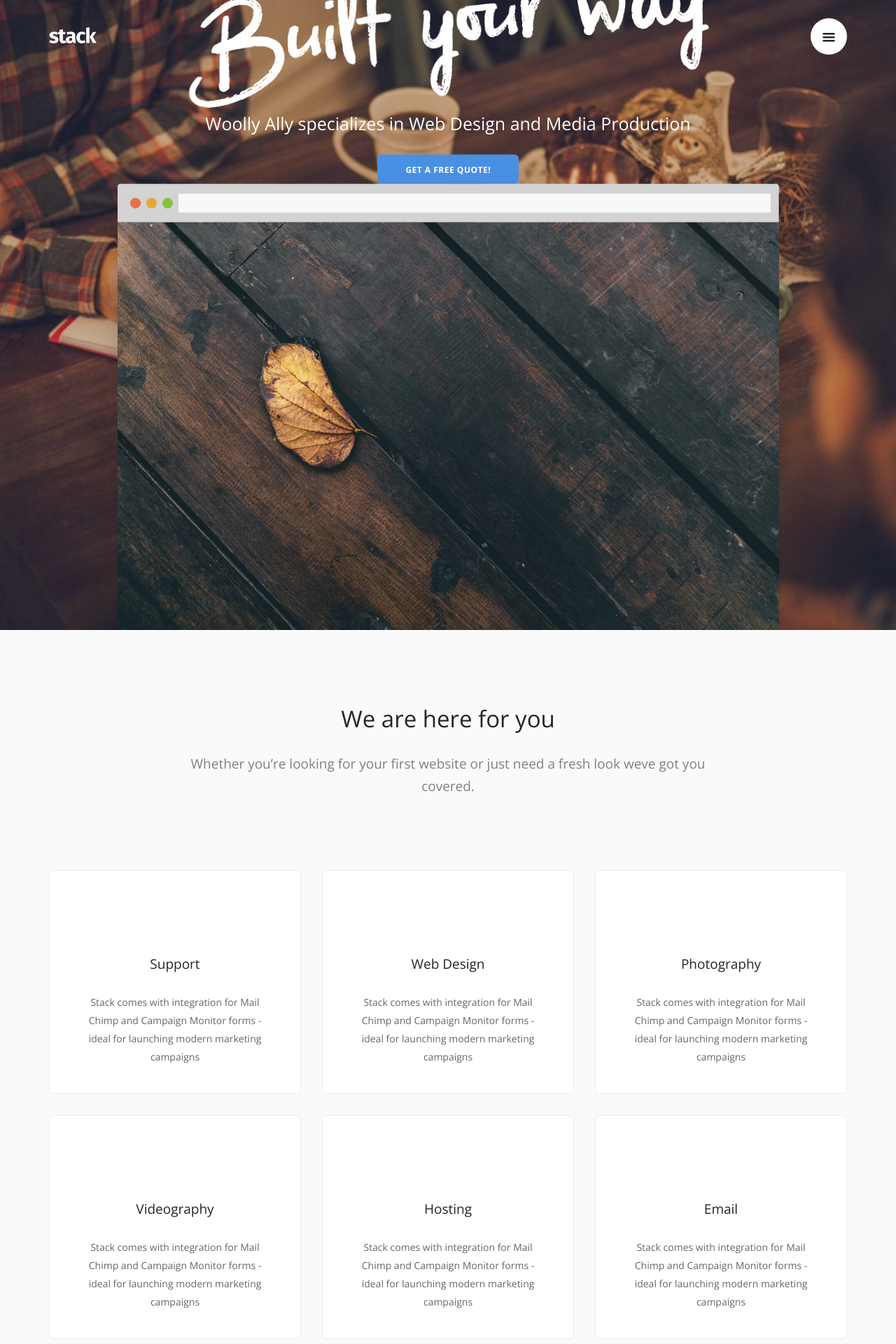
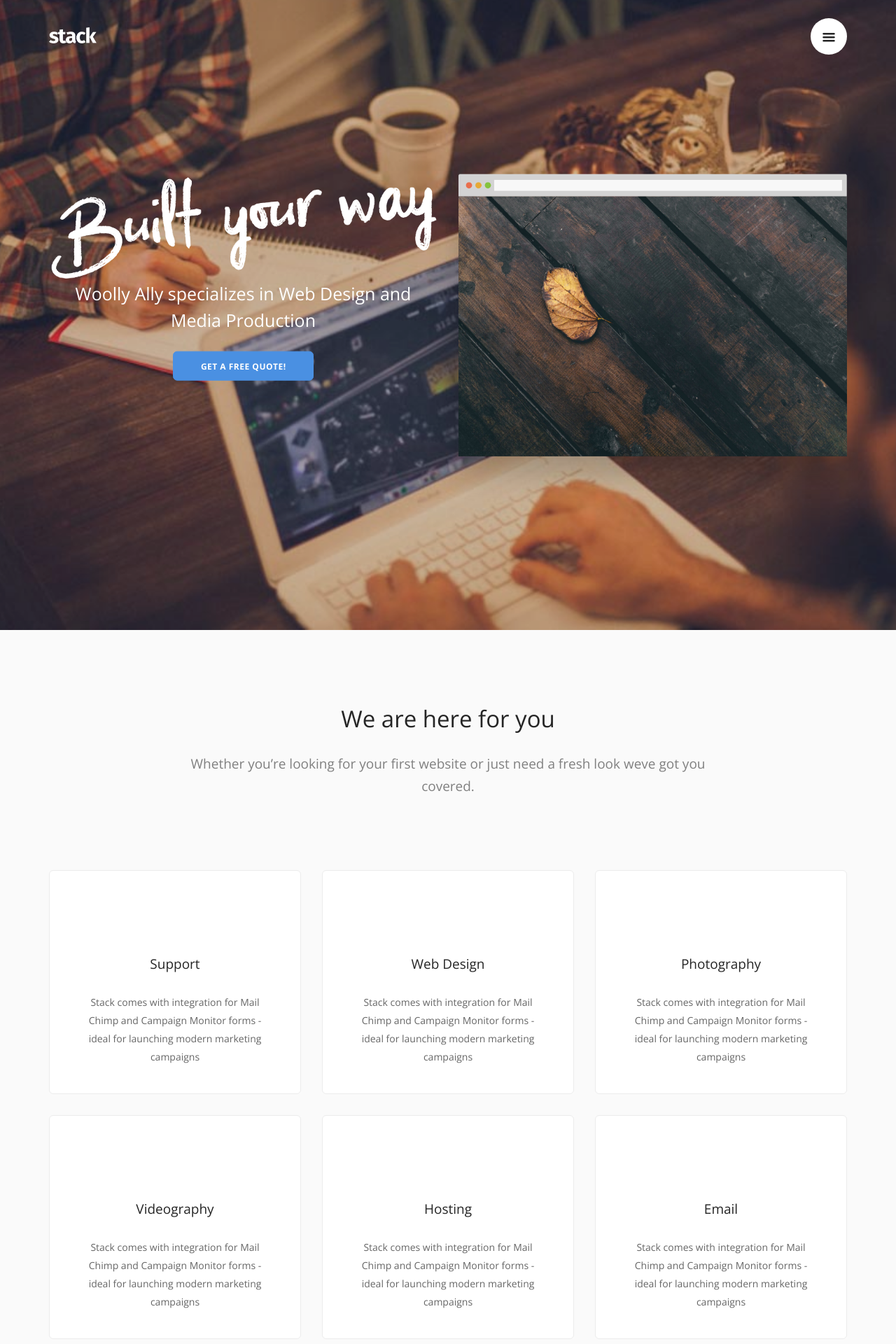
Before and after one commit to WoollyAlly/WoollyAllyTest, a Jekyll site: the page built from index.html, in a window 1280 px wide. Shown: the top 1920 px of the page at 70% size. Built offline with Jekyll 4.4.1, drawn with Linux system fonts in a browser that asks for light colours; some web fonts are replaced.

Commit message:
Updated '_includes/home.html' via CloudCannon

```diff
--- a/_includes/home.html
+++ b/_includes/home.html
@@ -4,7 +4,7 @@
     </div>
     <div class="container pos-vertical-center">
         <div class="row">
-            <div class="col-sm-8">
+            <div class="col-sm-6">
                 <img alt="Image" class="unmarg--bottom animated fadeIn" src="img/headline-1.png" />
                 <h3>
                     Woolly Ally specializes in Web Design and Media Production
@@ -15,16 +15,14 @@
                     </span>
                 </a>
             </div>
-        </div>
-
-        <div class="row">
-            <div class="col-sm-12 col-md-10 col-md-offset-1">
+            <div class="col-sm-6">
                 <img class="unmarg--bottom box-shadow-wide" alt="Image" src="img/device-4.png" />
                 <div class="bg--dark box-shadow-wide">
                     <img class="unmarg--bottom" alt="Image" src="img/hero-1.jpg" />
                 </div>
             </div>
         </div>
+
         <!--end of row-->
     </div>
     <!--end of container-->
```
